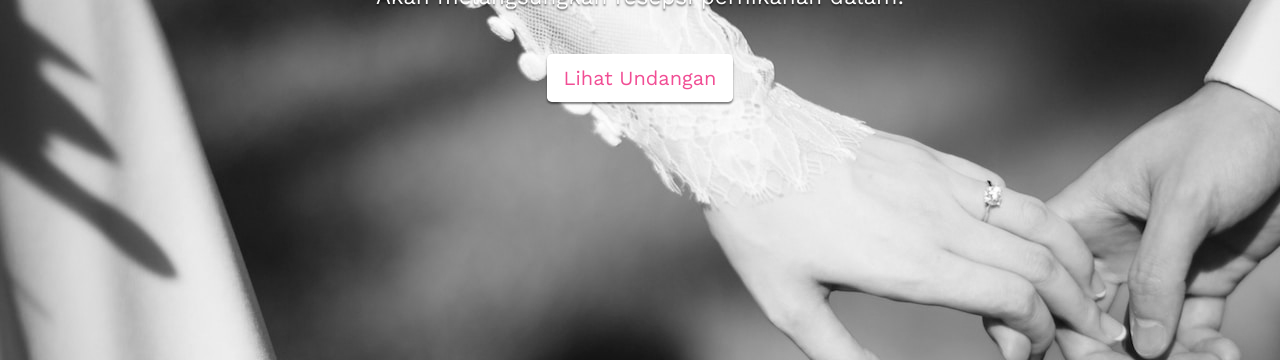
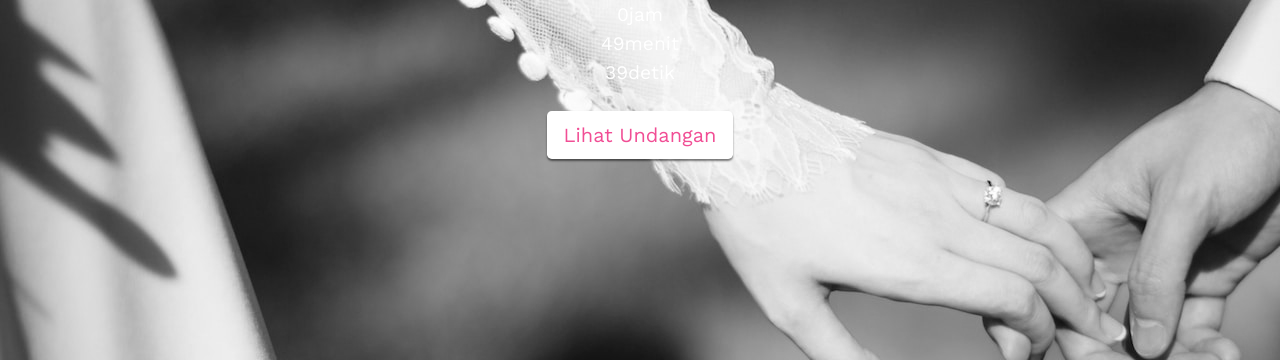
Before and after one commit to DoankMichael/Wedding-Invitational, a plain HTML site: page index.html in a window 1280 px wide. Shown: the part 440-800 px from the top of the page. Drawn offline with nearby package versions, Linux system fonts and the light colour scheme; the site is published under a folder, as on GitHub Pages, so addresses that start at the root find nothing.

Commit message:
Memperbaiki simply countdown

```diff
--- a/index.html
+++ b/index.html
@@ -14,8 +14,8 @@
     <link href="https://fonts.googleapis.com/css2?family=Sacramento&family=Work+Sans:ital,wght@0,100..900;1,100..900&display=swap" rel="stylesheet" />
 
     <!-- Simply Countdown -->
-    <link rel="stylesheet" href="/Countdown/simplyCountdown.theme.default.css" />
-    <script src="/Countdown/simplyCountdown.min.js"></script>
+    <link rel="stylesheet" href="Countdown/simplyCountdown.theme.default.css" />
+    <script src="Countdown/simplyCountdown.min.js"></script>
 
     <!-- My CSS -->
     <link rel="stylesheet" href="style.css" />
@@ -39,7 +39,7 @@
       simplyCountdown(".simply-countdown", {
         year: 2024, // required
         month: 3, // required
-        day: 5, // required
+        day: 31, // required
         hours: 8, // Default is 0 [0-23] integer
         words: {
           //words displayed into the countdown
```
